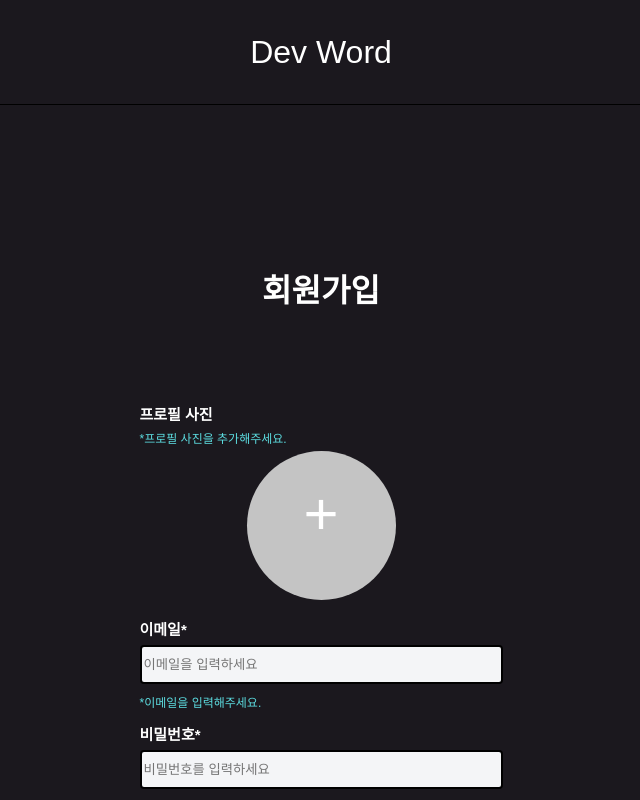
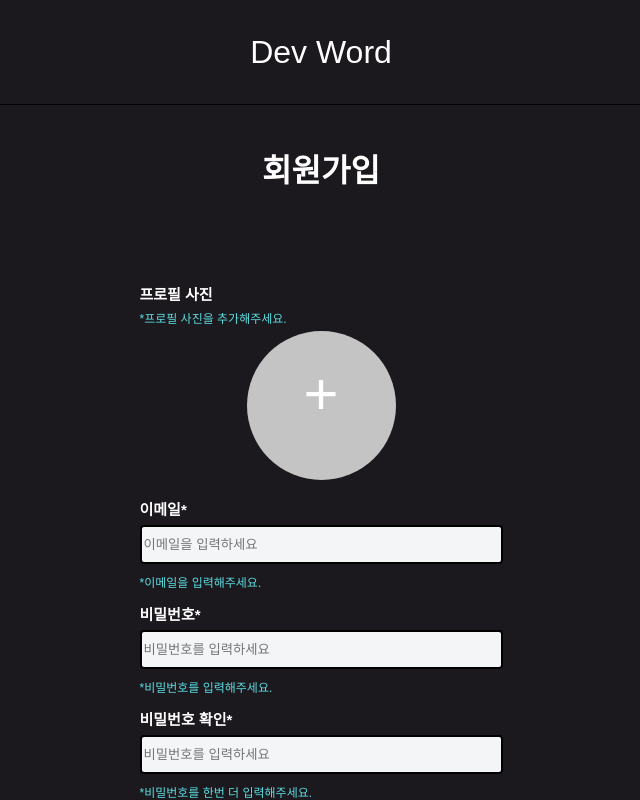
Before and after one commit to 100-hours-a-week/5-jikky-kim-react-fe, a React (Create React App) app: page /register in a window 1280 px wide. Shown: the top 800 px of the page, without its empty margins (319-959 px from the left). Built offline with nearby package versions, Linux system fonts and the light colour scheme; a web font is replaced by a local one.

Commit message:
💄 페이지 제목 마진 변경

```diff
--- a/src/index.css
+++ b/src/index.css
@@ -31,7 +31,7 @@ body {
 }
 
 .page-title {
-    margin-top: 20vh;
+    margin-top: 5vh;
     margin-bottom: 3vh;
     font-weight: 700;
     font-size: 32px;
--- a/src/pages/register/Register.module.css
+++ b/src/pages/register/Register.module.css
@@ -1,3 +1,3 @@
 .main {
-    margin-bottom: 20vh;
+    margin-bottom: 5vh;
 }
```
